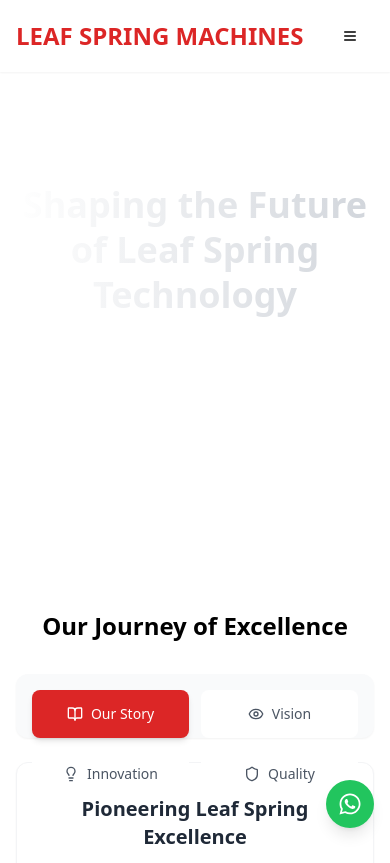
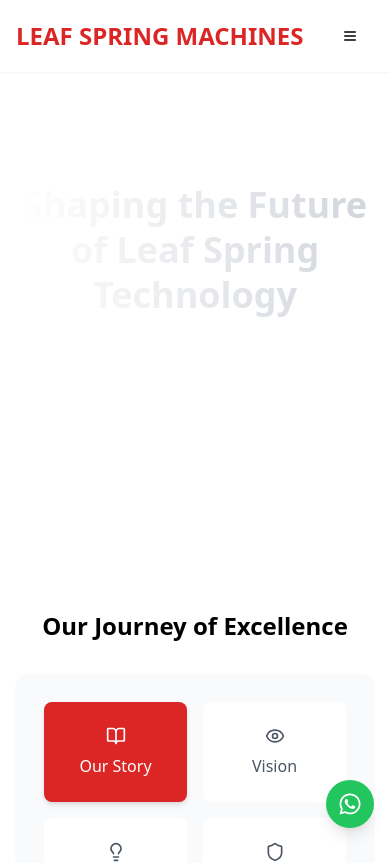
Before and after one commit to kavish22/leaf-spring-website, a Next.js app: page /about in a window 390 px wide. Shown: the top 863 px of the page. Built offline with nearby package versions, Linux system fonts and the light colour scheme.

Commit message:
Add files via upload

```diff
--- a/app/about/page.tsx
+++ b/app/about/page.tsx
@@ -172,22 +172,22 @@ export default function AboutPage() {
               </h2>
 
               <Tabs defaultValue="story" className="w-full">
-                {/* Tabs Container - Fixed spacing */}
-                <div className="bg-gray-50 p-3 rounded-xl shadow-sm mb-6 sm:mb-8">
-                  <TabsList className="w-full grid grid-cols-2 gap-3 sm:flex sm:gap-2">
+                {/* Tabs Container - Optimized for 2x2 matrix on mobile */}
+                <div className="bg-gray-50 p-6 sm:p-3 rounded-xl shadow-sm mb-8 sm:mb-6 min-h-[280px] sm:min-h-fit">
+                  <TabsList className="w-full h-full grid grid-cols-2 grid-rows-2 gap-4 sm:flex sm:gap-2">
                     {[
-                      { value: 'story', icon: <BookOpen className="w-4 h-4" />, label: 'Our Story' },
-                      { value: 'vision', icon: <Eye className="w-4 h-4" />, label: 'Vision' },
-                      { value: 'innovation', icon: <Lightbulb className="w-4 h-4" />, label: 'Innovation' },
-                      { value: 'quality', icon: <Shield className="w-4 h-4" />, label: 'Quality' }
+                      { value: 'story', icon: <BookOpen className="w-5 h-5 sm:w-4 sm:h-4" />, label: 'Our Story' },
+                      { value: 'vision', icon: <Eye className="w-5 h-5 sm:w-4 sm:h-4" />, label: 'Vision' },
+                      { value: 'innovation', icon: <Lightbulb className="w-5 h-5 sm:w-4 sm:h-4" />, label: 'Innovation' },
+                      { value: 'quality', icon: <Shield className="w-5 h-5 sm:w-4 sm:h-4" />, label: 'Quality' }
                     ].map((tab) => (
                       <TabsTrigger
                         key={tab.value}
                         value={tab.value}
-                        className="flex items-center justify-center gap-2 px-4 py-3.5 text-sm font-medium rounded-lg transition-all duration-300
+                        className="flex flex-col items-center justify-center gap-2 px-4 py-6 sm:py-3.5 sm:flex-row text-base sm:text-sm font-medium rounded-lg transition-all duration-300
                         data-[state=active]:bg-red-600 data-[state=active]:text-white data-[state=active]:shadow-md
                         data-[state=inactive]:bg-white data-[state=inactive]:text-gray-600
-                        hover:bg-red-50 w-full"
+                        hover:bg-red-50 w-full h-full"
                       >
                         {tab.icon}
                         <span className="capitalize">{tab.label}</span>
@@ -196,8 +196,8 @@ export default function AboutPage() {
                   </TabsList>
                 </div>
 
-                {/* Content Container */}
-                <div className="bg-white rounded-xl shadow-sm border border-gray-100 overflow-hidden">
+                {/* Content Container - Added top margin for better spacing */}
+                <div className="bg-white rounded-xl shadow-sm border border-gray-100 overflow-hidden mt-2 sm:mt-0">
                   {/* Story Tab */}
                   <TabsContent value="story" className="focus-visible:outline-none">
                     <div className="p-6 space-y-6">
```
